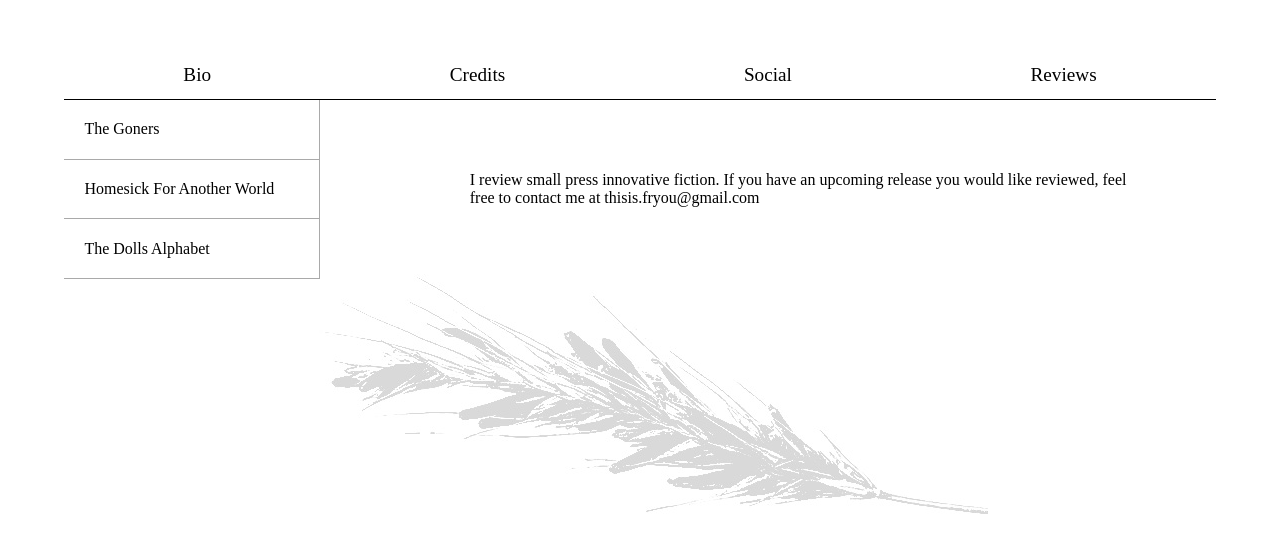
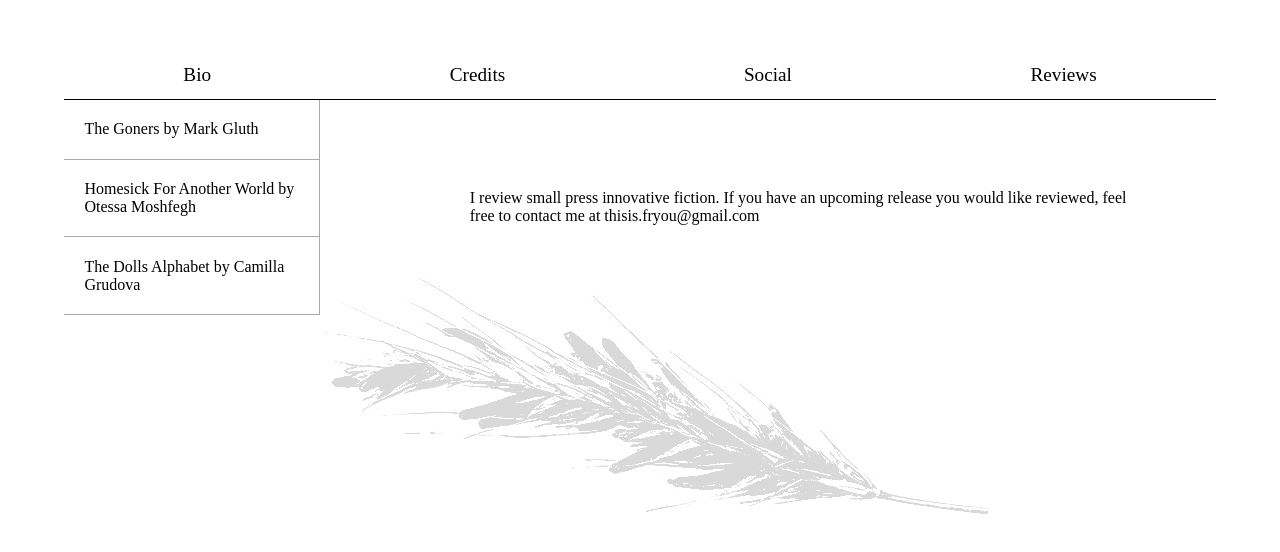
Before and after one commit to perfidiousscript/home_page, a Next.js app: page /reviews in a window 1280 px wide. Shown: the top 552 px of the page. Built offline with nearby package versions, Linux system fonts and the light colour scheme.

Commit message:
adds author name to review buttons

```diff
--- a/pages/reviews/index.js
+++ b/pages/reviews/index.js
@@ -34,7 +34,7 @@ export default function Reviews() {
             data-key={entry}
             onClick={selectReview}
           >
-            {reviews[entry]["title"]}
+            {reviews[entry]["title"]} by {reviews[entry]["author"]}
           </div>
         );
       }
```
